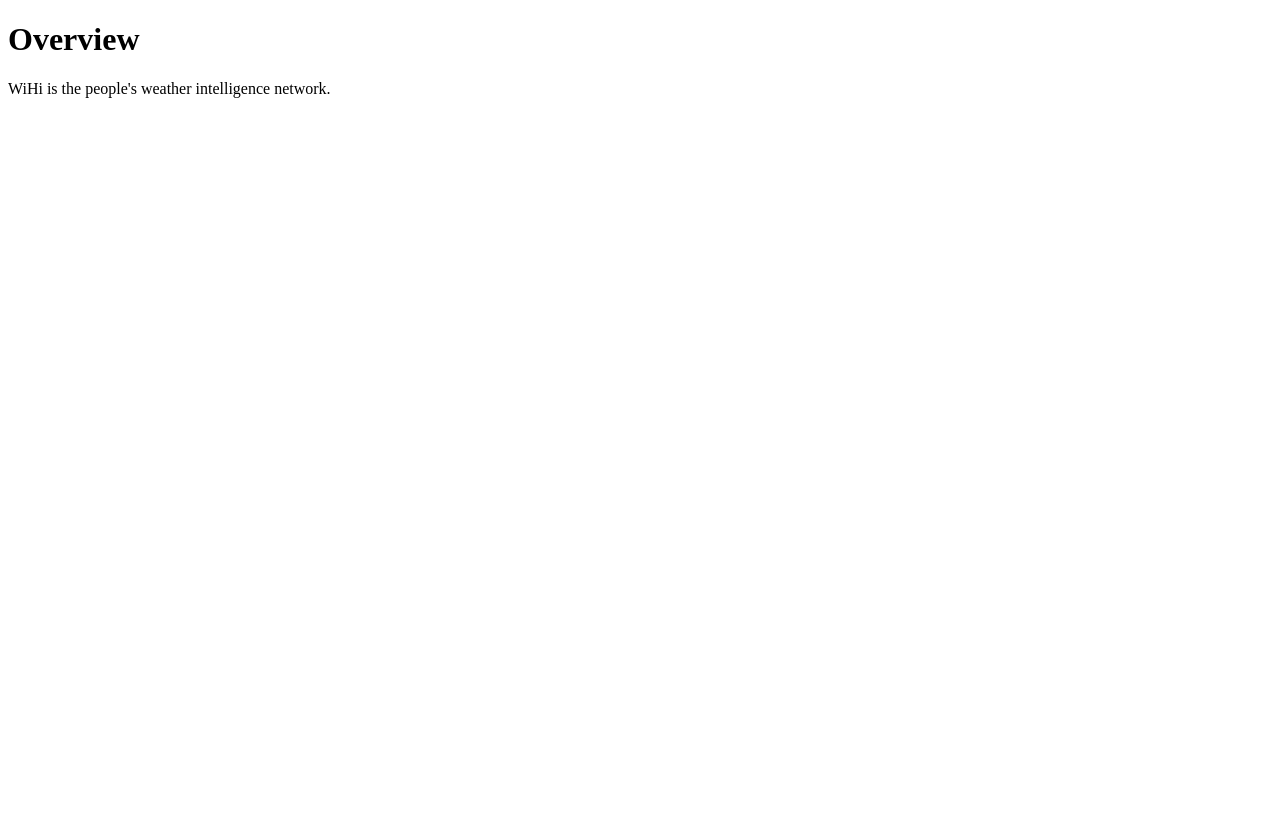
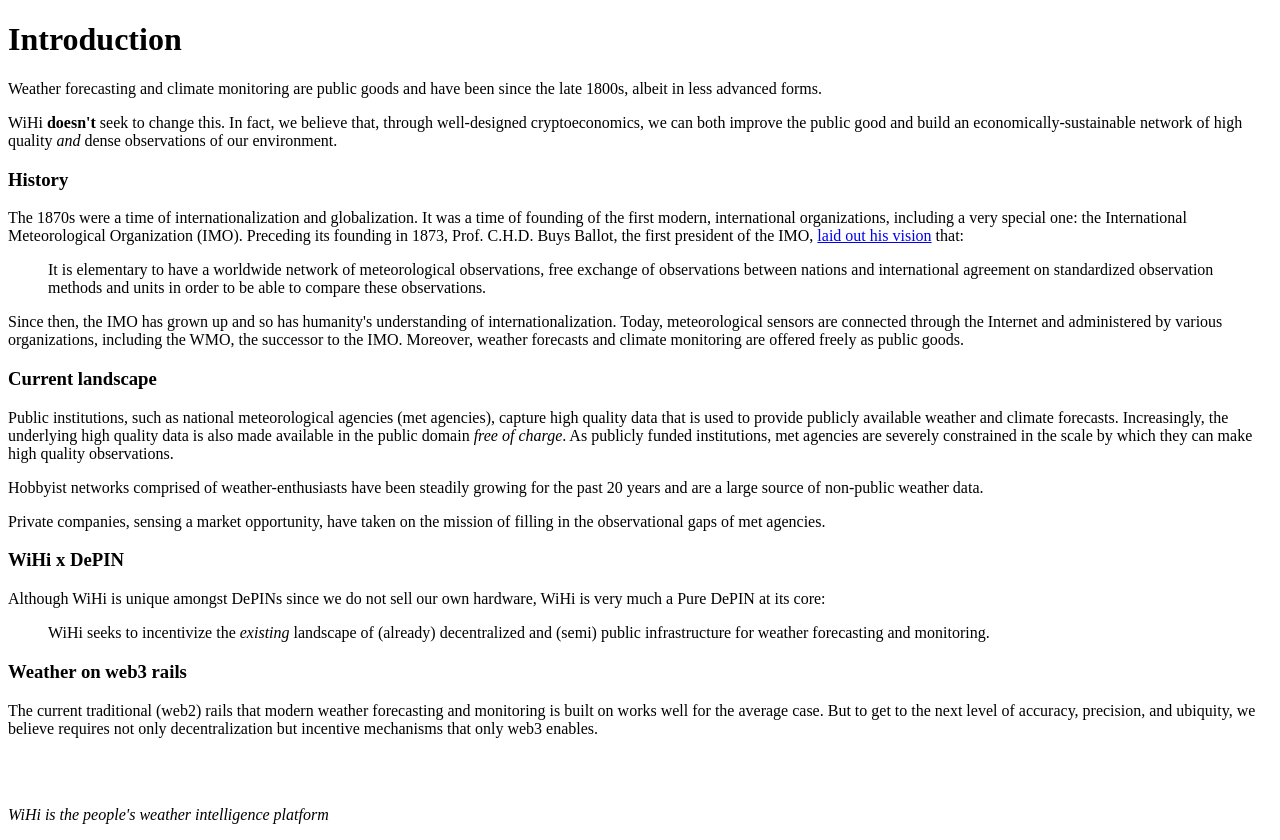
Before and after one commit to wihi-labs/wihi-docs, a Next.js app: page / in a window 1280 px wide. Before the commit the page ends 800 px from the top, so only its background shows below. Built offline with nearby package versions, Linux system fonts and the light colour scheme.

Commit message:
finished first draft of revamp intro

```diff
--- a/pages/index.mdx
+++ b/pages/index.mdx
@@ -2,6 +2,40 @@
 title: 'Start Here'
 ---
 
-# Overview
+# Introduction
 
-WiHi is the people's weather intelligence network.
+Weather forecasting and climate monitoring are public goods and have been since the late 1800s, albeit in less advanced forms.
+
+WiHi **doesn't** seek to change this. In fact, we believe that, through well-designed cryptoeconomics, we can both improve the public good and build an economically-sustainable network of high quality _and_ dense observations of our environment.
+
+### History
+
+The 1870s were a time of internationalization and globalization. It was a time of founding of the first modern, international organizations, including a very special one: the International Meteorological Organization (IMO). Preceding its founding in 1873, Prof. C.H.D. Buys Ballot, the first president of the IMO, [laid out his vision](href="https://public-old.wmo.int/en/about-us/who-we-are/history-IMO) that:
+
+> It is elementary to have a worldwide network of meteorological observations, free exchange of observations between nations and international agreement on standardized observation methods and units in order to be able to compare these observations.
+
+Since then, the IMO has grown up and so has humanity's understanding of internationalization. Today, meteorological sensors are connected through the Internet and administered by various organizations, including the WMO, the successor to the IMO.
+Moreover, weather forecasts and climate monitoring are offered freely as public goods.
+
+### Current landscape
+
+Public institutions, such as national meteorological agencies (met agencies), capture high quality data that is used to provide publicly available weather and climate forecasts. Increasingly, the underlying high quality data is also made available in the public domain _free of charge_. As publicly funded institutions, met agencies are severely constrained in the scale by which they can make high quality observations.
+
+Hobbyist networks comprised of weather-enthusiasts have been steadily growing for the past 20 years and are a large source of non-public weather data.
+
+Private companies, sensing a market opportunity, have taken on the mission of filling in the observational gaps of met agencies.
+
+### WiHi x DePIN
+
+Although WiHi is unique amongst DePINs since we do not sell our own hardware, WiHi is
+very much a Pure DePIN at its core:
+
+> WiHi seeks to incentivize the _existing_ landscape of (already) decentralized and (semi) public infrastructure for weather forecasting and monitoring.
+
+### Weather on web3 rails
+
+The current traditional (web2) rails that modern weather forecasting and monitoring is built on works well for the average case. But to get to the next level of accuracy, precision, and ubiquity, we believe requires not only decentralization but incentive mechanisms that only web3 enables.
+
+<br />
+<br />
+_WiHi is the people's weather intelligence platform_
```
